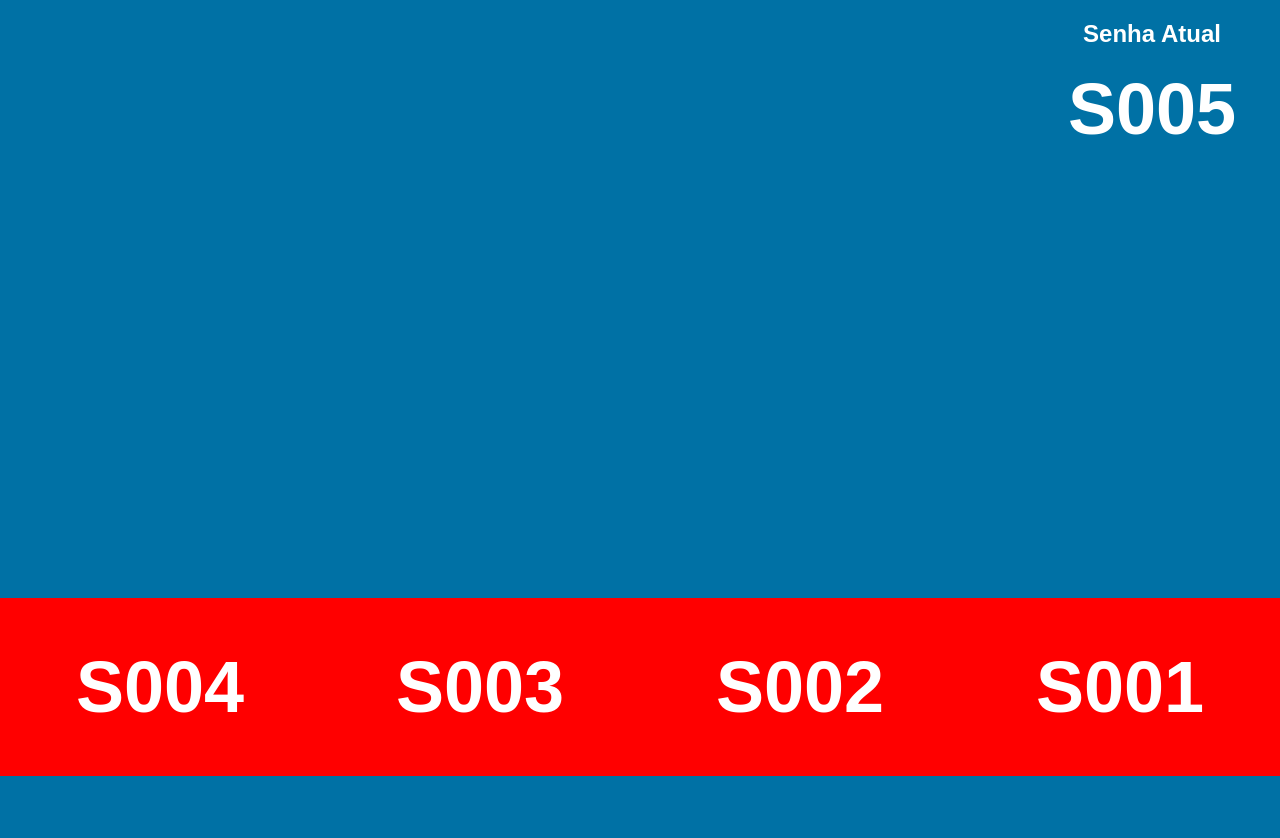
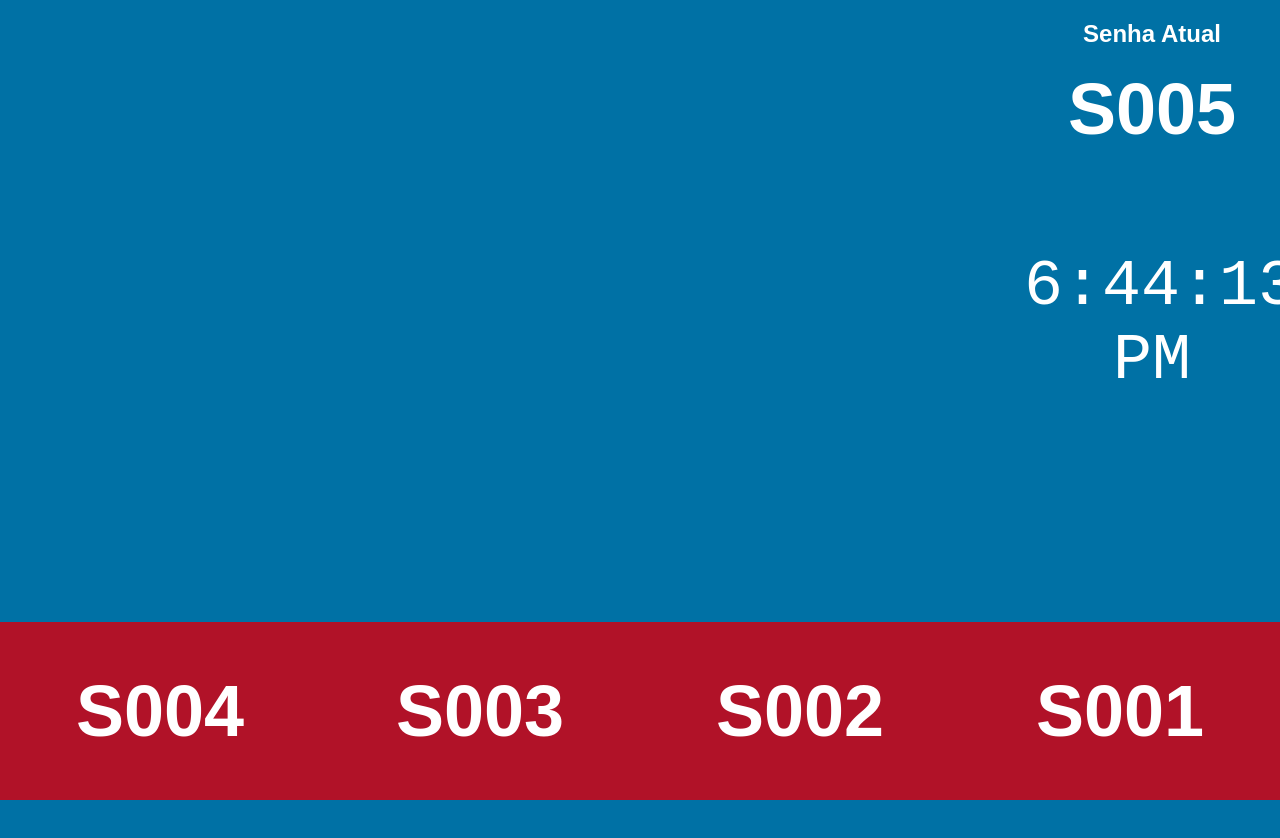
Before and after one commit to faslash/painel-tv, a React (Create React App) app: page / in a window 1280 px wide. Shown: the top 838 px of the page. Before the commit the page ends 804 px from the top, so only its background shows below. Built offline with nearby package versions, Linux system fonts and the light colour scheme.

Commit message:
Layout Atualizado!

```diff
--- /dev/null
+++ b/src/components/home/clock.js
@@ -0,0 +1,25 @@
+import React, {Component} from 'react';
+import './index.css';
+class Clock extends Component{
+    constructor(props){
+        super(props);
+        this.state = {date: new Date()};
+    }
+componentDidMount(){
+        this.timer = setInterval(
+            () => this.setState({date: new Date()}),
+            1000
+        );
+    }
+componentWillUnmount(){
+        clearInterval(this.timer);
+    }
+render(){
+        return(
+            <div class="clock">
+                <div class="timer">{this.state.date.toLocaleTimeString()}</div>
+            </div>
+        )
+    }
+}
+export default Clock
--- a/src/components/home/index.css
+++ b/src/components/home/index.css
@@ -12,9 +12,21 @@ body {
 
 .box-tv {
     width: 1500px;
-    height: 800px;
+    height: 835px;
     position: absolute;
     text-decoration: none;
+}
+
+.clock{
+    align-items: center;
+    border: 2cm;
+}
+
+.timer{
+    text-align: center;
+    font-family: monospace;
+    font-size: 5em;
+    padding-top: 0.8em;
 }
 
 .box-tv iframe{
@@ -47,11 +59,12 @@ body {
 }
 
 .senhas-anteriores {
-    margin: 0;
+    position: fixed;
+    width: 100%;
+    bottom: 0;
     display: flex;
-    height: 100%;
     text-align: center;
-    background-color: red;
+    background-color: #B11228;
 }
 
 .senhas-anteriores h1 {
--- a/src/components/home/index.jsx
+++ b/src/components/home/index.jsx
@@ -1,11 +1,12 @@
 import React from 'react';
+import Clock from './clock';
 import './index.css';
 
 export default () => {
     return(
         <div className="senha">
             <div className="box-tv">
-                <iframe title="tv" width="100%" height="100%" src="chrome-extension://ckblfoghkjhaclegefojbgllenffajdc/player.html#https://manifest.googlevideo.com/api/manifest/hls_variant/expire/1616984823/ei/l-ZgYI7sEN-a1sQP3OKmiAw/ip/138.121.63.18/id/5qap5aO4i9A.0/source/yt_live_broadcast/requiressl/yes/hfr/1/playlist_duration/30/manifest_duration/30/maxh/2160/maudio/1/vprv/1/go/1/nvgoi/1/keepalive/yes/fexp/24001373%2C24007246/dover/11/itag/0/playlist_type/DVR/sparams/expire%2Cei%2Cip%2Cid%2Csource%2Crequiressl%2Chfr%2Cplaylist_duration%2Cmanifest_duration%2Cmaxh%2Cmaudio%2Cvprv%2Cgo%2Citag%2Cplaylist_type/sig/AOq0QJ8wRgIhAKRMoL3w11XV0OMwBFLU1v9xXx-ZHwUg4iiID7mApMT0AiEAn83sobCH160TWGpbKCkQ3mZLwUsOuWzQLvIqSxl3Mnk%3D/file/index.m3u8"></iframe>
+                <iframe title="tv" width="100%" height="100%" src="chrome-extension://ckblfoghkjhaclegefojbgllenffajdc/player.html#https://manifest.googlevideo.com/api/manifest/hls_variant/expire/1617425969/ei/0aFnYL3AJ5qa1sQP-qewiAU/ip/131.72.203.195/id/CVGjhpUxRzg.1/source/yt_live_broadcast/requiressl/yes/hfr/1/playlist_duration/30/manifest_duration/30/maxh/2160/maudio/1/vprv/1/go/1/nvgoi/1/keepalive/yes/fexp/24001373%2C24007246/dover/11/itag/0/playlist_type/DVR/sparams/expire%2Cei%2Cip%2Cid%2Csource%2Crequiressl%2Chfr%2Cplaylist_duration%2Cmanifest_duration%2Cmaxh%2Cmaudio%2Cvprv%2Cgo%2Citag%2Cplaylist_type/sig/AOq0QJ8wRAIgOz3Pv5v6QMBJb3W4bs7txJl9yt-oBFWwyiwnbScGiZQCIDyAxo3kVmcwzXHUDX7xabgIYDM261Xg4DQ4aCMVj3Ty/file/index.m3u8"></iframe>
             </div>
 
             <div className="barra-lateral">
@@ -14,6 +15,7 @@ export default () => {
                     <h1>S005</h1>
                 </div>
 
+                <Clock clock="ClockData"></Clock>
 
             </div>
 
```
